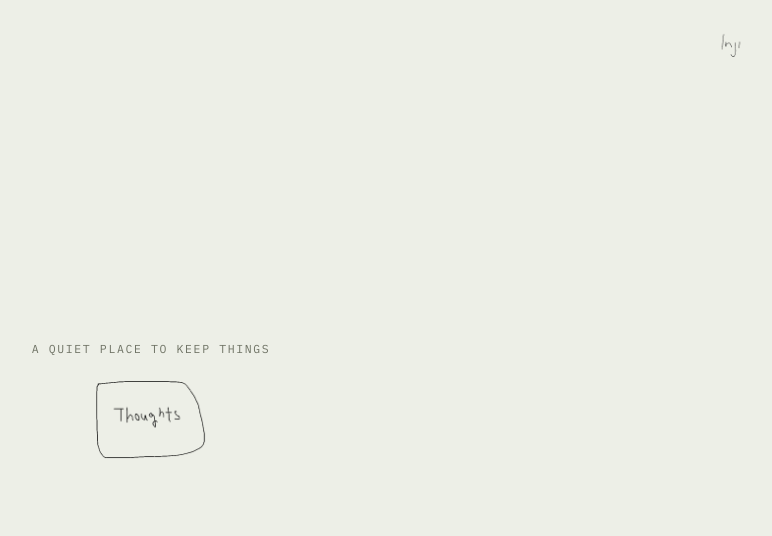
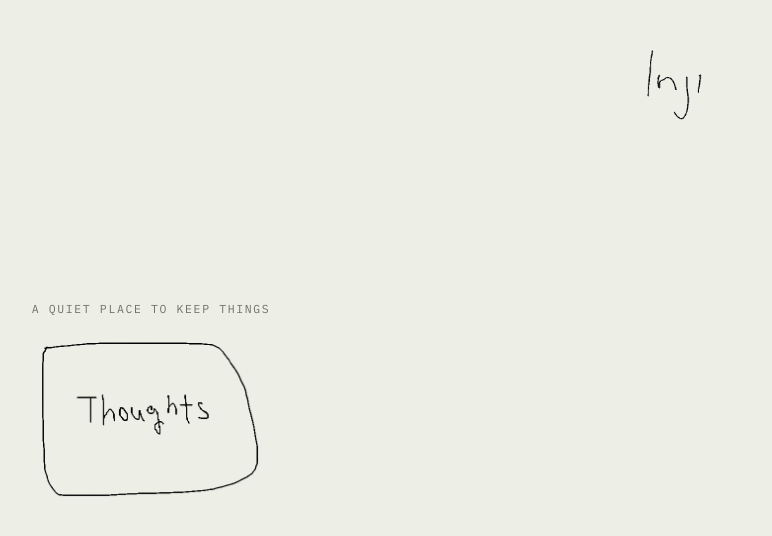
Before and after one commit to kimforefinger/inji-blog, a website: page index.html in a window 1280 px wide. Shown: the whole page, without its empty margins (489-1261 px from the left). Drawn offline with Linux system fonts and the light colour scheme; no server answers.

Commit message:
Add sizing/positioning for logo and button images

```diff
--- a/style.css
+++ b/style.css
@@ -86,7 +86,7 @@ button { font-family: inherit; cursor: pointer; }
 
 .logo-melt-img {
   display: block;
-  height: 2.6rem;
+  height: 7.8rem;
   width: auto;
 }
 
@@ -118,7 +118,7 @@ button { font-family: inherit; cursor: pointer; }
 
 .btn-thoughts-img {
   display: block;
-  height: clamp(3.2rem, 14vw, 5rem);
+  height: clamp(6.4rem, 28vw, 10rem);
   width: auto;
 }
 
```
